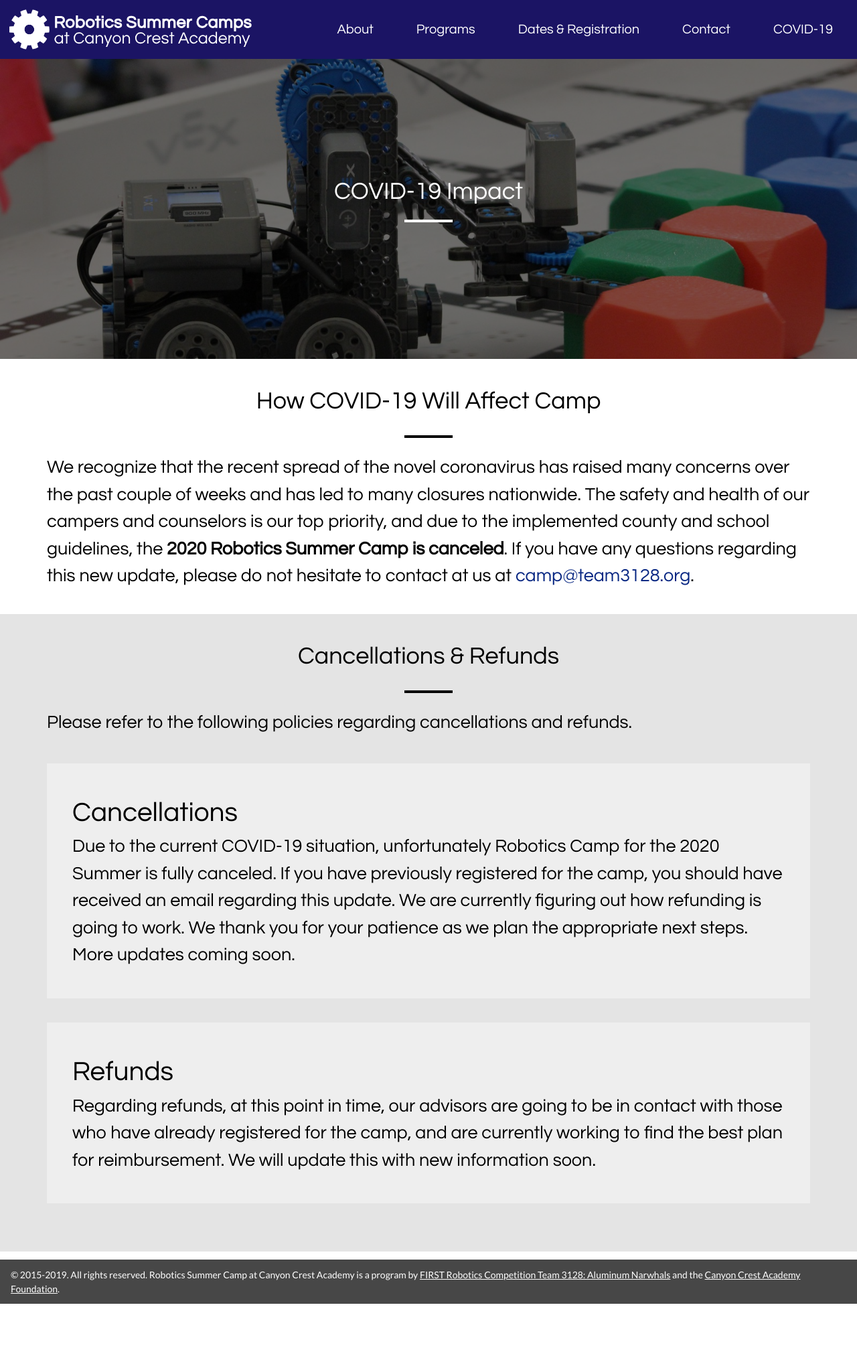
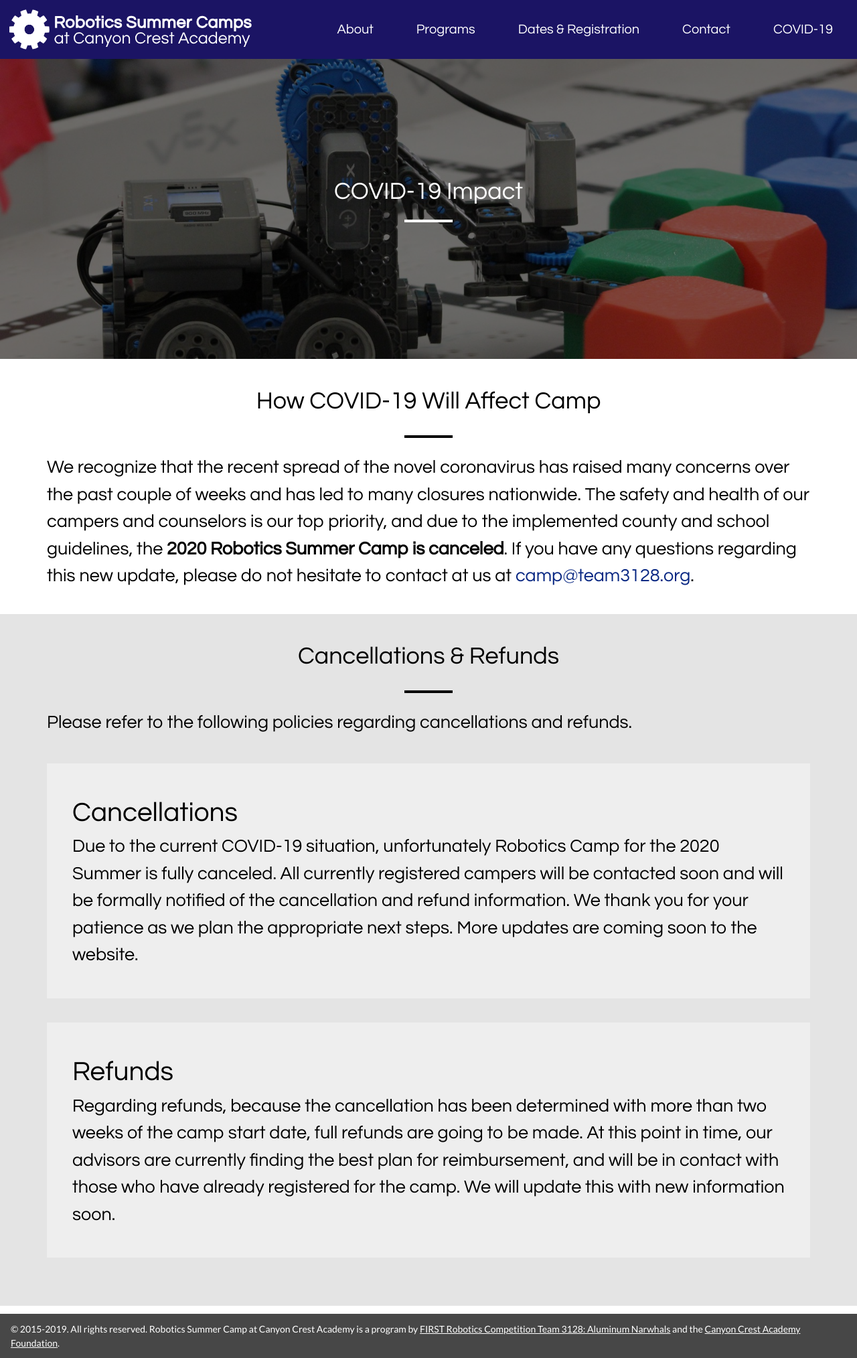
Before and after one commit to Team3128/camp, a Jekyll site: the page built from covid19.html, in a window 1280 px wide. Shown: the whole page at 67% size. Built offline with Jekyll 4.4.1, drawn with Linux system fonts in a browser that asks for light colours; nearby versions of some CDN libraries; before the commit the page ends 1947 px from its top, so only the background shows below that.

Commit message:
camp canceled info

```diff
--- a/_sass/camp/_additions.scss
+++ b/_sass/camp/_additions.scss
@@ -79,6 +79,13 @@
 
                 font-size: 28px;
                 line-height: 34px;
+            }
+
+            .importantDetails {
+                font-family: $header-font-family;
+
+                font-size: 38px;
+                line-height: 42px;
             }
         }
     }
--- a/covid19.html
+++ b/covid19.html
@@ -34,9 +34,9 @@ permalink: /covid19/
             <div class="grid">
                 <div class="text">
                     <h2>Cancellations</h2>
-                    Due to the current COVID-19 situation, unfortunately Robotics Camp for the 2020 Summer is fully canceled. If you have previously
-                    registered for the camp, you should have received an email regarding this update. We are currently figuring out how refunding
-                    is going to work. We thank you for your patience as we plan the appropriate next steps. More updates coming soon.
+                    Due to the current COVID-19 situation, unfortunately Robotics Camp for the 2020 Summer is fully canceled. All currently registered campers will be contacted
+                    soon and will be formally notified of the cancellation and refund information. We thank you for your patience as we plan the appropriate next steps.
+                    More updates are coming soon to the website.
 
                     <!--
                         Please be aware that due to the rapidly evolving nature of COVID-19, camp may have to be canceled partially or completely with less than 24 hours notice to parents.
@@ -52,7 +52,9 @@ permalink: /covid19/
             <div class="grid">
               <div class="text">
                   <h2>Refunds</h2>
-                  Regarding refunds, at this point in time, our advisors are going to be in contact with those who have already registered for the camp, and are currently working to find the best plan for reimbursement. We will update this with new information soon.
+                  Regarding refunds, because the cancellation has been determined with more than two weeks of the camp start date, full refunds are going to be made.
+                  At this point in time, our advisors are currently finding the best plan for reimbursement, and will be in contact with those who have already registered for the camp.
+                  We will update this with new information soon.
               </div>
             </div>
         </div>
```
Also changed, not shown: index.html (+8 -2 lines).
